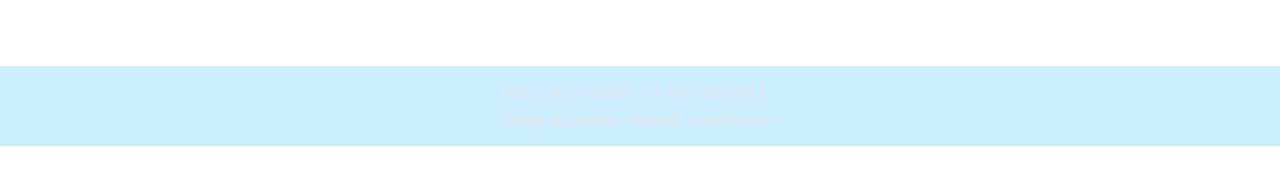
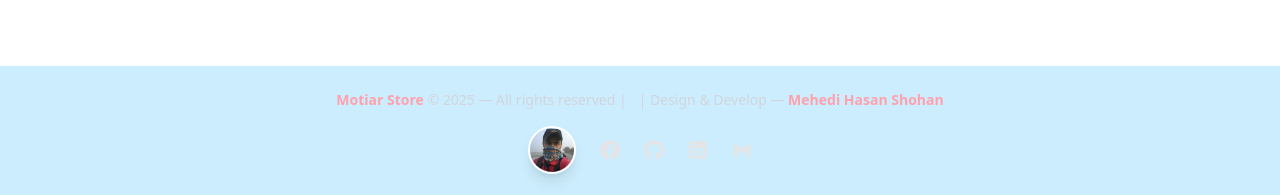
Before and after one commit to mehedihasanshohan/motiar-store, a React (Vite) app: page / in a window 1280 px wide. Shown: the part 754-949 px from the top of the page. Before the commit the page ends 900 px from the top, so only its background shows below. Built offline with nearby package versions, Linux system fonts and the light colour scheme.

Commit message:
added links and icons in footer

```diff
--- a/src/components/Footer/Footer.jsx
+++ b/src/components/Footer/Footer.jsx
@@ -1,14 +1,70 @@
-import React from 'react'
+import React from "react";
+import { FaFacebook, FaLinkedin, FaGithub } from "react-icons/fa";
+import { BiLogoGmail } from "react-icons/bi";
+import profile  from '/banner/profile.jpeg'
+
 
 const Footer = () => {
   return (
-    <footer className="footer sm:footer-horizontal bg-sky-500/20 text-neutral-content flex justify-center items-center p-4">
-    <div>
-      <p> Motiar Store ©{new Date().getFullYear()} - All right reserved |</p>
-      <p>Design & Develop - Mehedi Hasan Shohan</p>
-    </div>
-</footer>
-  )
-}
+    <footer className="bg-sky-500/20 text-neutral-content py-6">
+      <div className="container mx-auto flex flex-col items-center gap-4">
 
-export default Footer
+        <div className="flex items-center gap-3">
+           <p className="text-sm text-gray-300">
+            <span className="text-rose-300 font-semibold">Motiar Store</span> © {new Date().getFullYear()} — All rights reserved |
+          </p>
+          <p className="text-sm text-gray-300">
+            | Design & Develop —{" "}
+            <span className="font-semibold text-rose-300">
+              Mehedi Hasan Shohan
+            </span>
+          </p>
+        </div>
+
+        {/* Social Links */}
+        <div className="flex justify-center items-center gap-6 text-xl">
+           <img
+            src={profile}
+            alt="Mehedi Hasan Shohan"
+            className="w-12 h-12 rounded-full border-2 hover:scale-200 border-white shadow-lg  transform transition-transform duration-300 ease-in-out"
+          />
+          <a
+            href="https://www.facebook.com"
+            target="_blank"
+            rel="noopener noreferrer"
+            className="hover:text-blue-500 transition"
+          >
+            <FaFacebook />
+          </a>
+
+          <a
+            href="https://github.com/mehedihasanshohan"
+            target="_blank"
+            rel="noopener noreferrer"
+            className="hover:text-gray-300 transition"
+          >
+            <FaGithub />
+          </a>
+
+          <a
+            href="https://www.linkedin.com/in/mehedi-hasan-1a08b22b7/"
+            target="_blank"
+            rel="noopener noreferrer"
+            className="hover:text-blue-400 transition"
+          >
+            <FaLinkedin />
+          </a>
+
+          <a
+            href="mailto:mhshohan01@gmail.com"
+            className="hover:text-red-400 transition"
+          >
+            <BiLogoGmail />
+          </a>
+        </div>
+      </div>
+    </footer>
+  );
+};
+
+export default Footer;
```
Also changed, not shown: public/banner/profile.jpeg (added).
